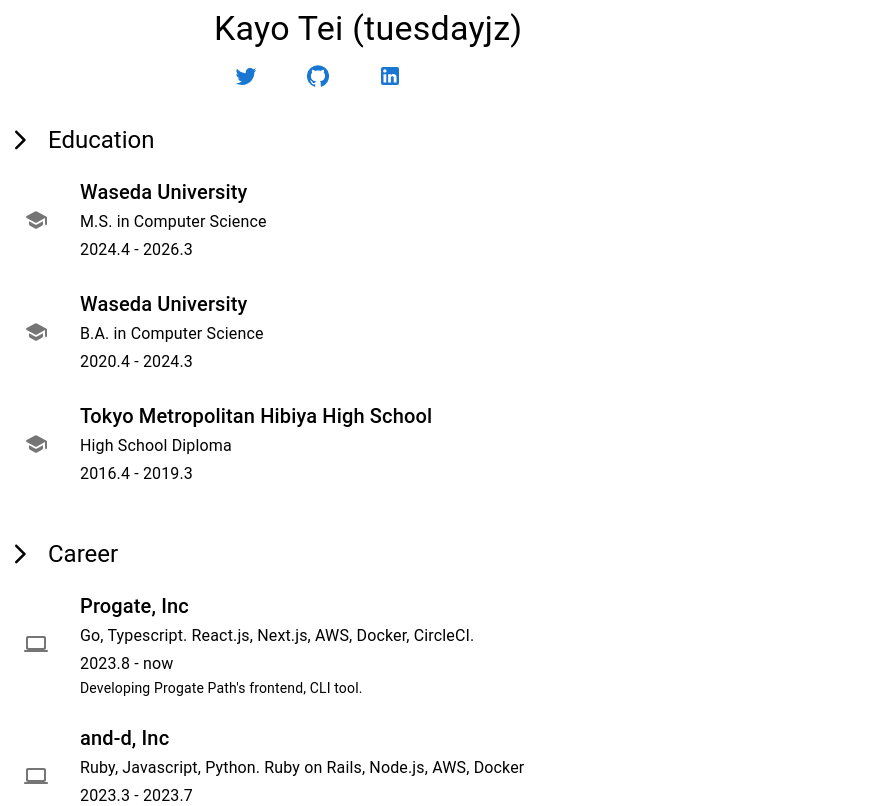
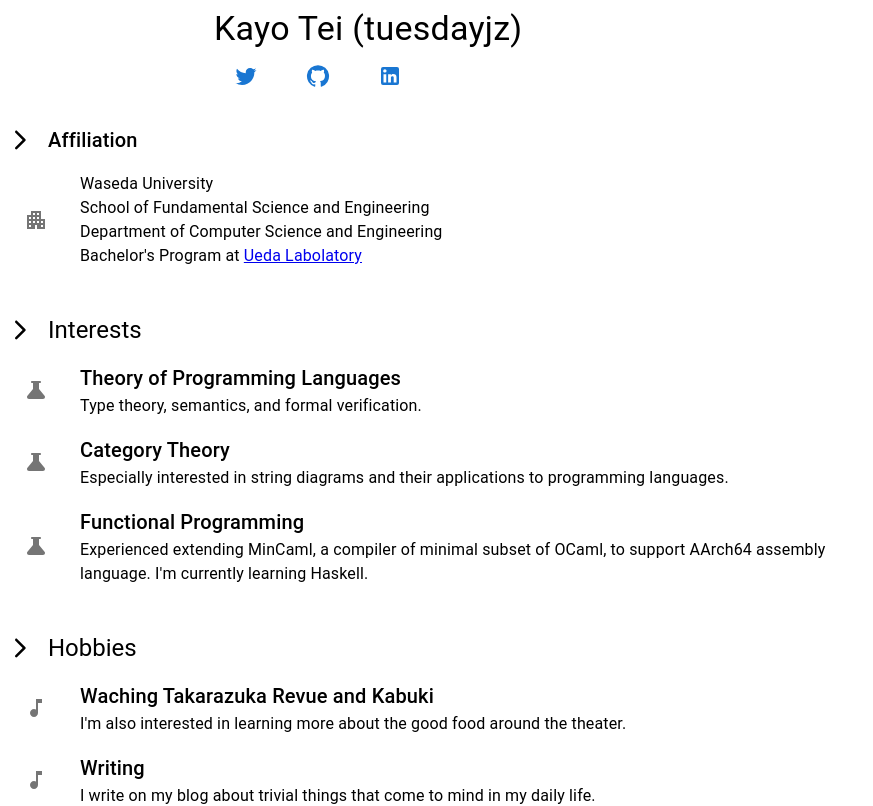
Before and after one commit to tuesdayjz/tuesdayjz.github.io, a Next.js app: page / in a window 1280 px wide. Shown: the top 806 px of the page, without its empty margins (0-873 px from the left). Built offline with nearby package versions, Linux system fonts and the light colour scheme.

Commit message:
add affiliation, hobbies, interests

```diff
--- a/app/page.tsx
+++ b/app/page.tsx
@@ -2,9 +2,16 @@
 import { NextPage } from "next";
 import Education from "@/components/education";
 import Career from "@/components/career";
+import Hobby from "@/components/hobby";
+import Interest from "@/components/interest";
+import Affiliation from "@/components/affiliation";
+
 const Portfolio: NextPage = () => {
   return (
-    <Box sx={{ alignItems: "center" }}>
+    <Box maxWidth="md">
+      <Affiliation />
+      <Interest />
+      <Hobby />
       <Education />
       <Career />
     </Box>
--- /dev/null
+++ b/components/affiliation.tsx
@@ -0,0 +1,46 @@
+import { Apartment, ArrowForwardIosRounded } from "@mui/icons-material";
+import {
+  Box,
+  Typography,
+  Stack,
+  List,
+  ListItem,
+  ListItemText,
+  ListItemIcon,
+} from "@mui/material";
+import Link from "next/link";
+
+const Affiliation = () => {
+  return (
+    <Box maxWidth="md">
+      <Stack direction="row" spacing={2} alignItems="center" mt="30px">
+        <ArrowForwardIosRounded />
+        <Typography variant="h6">Affiliation</Typography>
+      </Stack>
+      <List dense>
+        <ListItem>
+          <ListItemIcon>
+            <Apartment />
+          </ListItemIcon>
+          <ListItemText>
+            <Typography variant="body1">Waseda University</Typography>
+            <Typography variant="body1">
+              School of Fundamental Science and Engineering
+            </Typography>
+            <Typography variant="body1">
+              Department of Computer Science and Engineering
+            </Typography>
+            <Typography variant="body1">
+              Bachelor's Program at{" "}
+              <Link href="https://www.ueda.info.waseda.ac.jp/index_j.html">
+                Ueda Labolatory
+              </Link>
+            </Typography>
+          </ListItemText>
+        </ListItem>
+      </List>
+    </Box>
+  );
+};
+
+export default Affiliation;
--- a/components/career.tsx
+++ b/components/career.tsx
@@ -1,9 +1,4 @@
-import {
-  ArrowForwardIosRounded,
-  CircleRounded,
-  ComputerRounded,
-  DoneOutlineRounded,
-} from "@mui/icons-material";
+import { ArrowForwardIosRounded, ComputerRounded } from "@mui/icons-material";
 import {
   Box,
   List,
@@ -15,7 +10,7 @@
 } from "@mui/material";
 
 const CareerItem = (props: {
-  affiliation: string;
+  company: string;
   stack: string;
   date: string;
   description: string;
@@ -26,10 +21,10 @@
         <ComputerRounded />
       </ListItemIcon>
       <ListItemText>
-        <Typography variant="h6">{props.affiliation}</Typography>
+        <Typography variant="h6">{props.company}</Typography>
         <Typography variant="subtitle1">{props.stack}</Typography>
         <Typography variant="subtitle1">{props.date}</Typography>
-        <Typography variant="body2">{props.description}</Typography>
+        <Typography variant="body1">{props.description}</Typography>
       </ListItemText>
     </ListItem>
   );
@@ -37,21 +32,21 @@
 
 const Career = () => {
   return (
-    <Box sx={{ alignSelf: "center" }}>
+    <Box maxWidth="md">
       <Stack direction="row" spacing={2} alignItems="center" mt="30px">
         <ArrowForwardIosRounded />
         <Typography variant="h5">Career</Typography>
       </Stack>
       <List>
         <CareerItem
-          affiliation="Progate, Inc"
+          company="Progate, Inc"
           stack="Go, Typescript. React.js, Next.js, AWS, Docker, CircleCI."
           date="2023.8 - now"
           description="Developing Progate Path's frontend, CLI tool."
         />
         <CareerItem
-          affiliation="and-d, Inc"
-          stack="Ruby, Javascript, Python. Ruby on Rails, Node.js, AWS, Docker"
+          company="and-d, Inc"
+          stack="Ruby, Javascript, Python. Ruby on Rails, Node.js, AWS, Docker."
           date="2023.3 - 2023.7"
           description="Developed a AI-based powerpoint slide generator, and a signage system for a large-scale event."
         />
--- a/components/education.tsx
+++ b/components/education.tsx
@@ -30,12 +30,12 @@
 
 const Education = () => {
   return (
-    <Box sx={{ alignSelf: "center" }}>
+    <Box maxWidth="md">
       <Stack direction="row" spacing={2} alignItems="center" mt="30px">
         <ArrowForwardIosRounded />
         <Typography variant="h5">Education</Typography>
       </Stack>
-      <List>
+      <List dense>
         <EducationItem
           school="Waseda University"
           degree="M.S. in Computer Science"
--- /dev/null
+++ b/components/hobby.tsx
@@ -0,0 +1,49 @@
+import {
+  Box,
+  Stack,
+  List,
+  Typography,
+  ListItem,
+  ListItemIcon,
+  ListItemText,
+} from "@mui/material";
+import { ArrowForwardIosRounded, MusicNote } from "@mui/icons-material";
+
+const HobbyItem = (props: { hobby: string; description?: string }) => {
+  return (
+    <ListItem>
+      <ListItemIcon>
+        <MusicNote />
+      </ListItemIcon>
+      <ListItemText>
+        <Typography variant="h6">{props.hobby}</Typography>
+        {props.description ? (
+          <Typography variant="body1">{props.description}</Typography>
+        ) : null}
+      </ListItemText>
+    </ListItem>
+  );
+};
+
+const Hobby = () => {
+  return (
+    <Box maxWidth="md">
+      <Stack direction="row" spacing={2} alignItems="center" mt="30px">
+        <ArrowForwardIosRounded />
+        <Typography variant="h5">Hobbies</Typography>
+      </Stack>
+      <List dense>
+        <HobbyItem
+          hobby="Waching Takarazuka Revue and Kabuki"
+          description="I'm also interested in learning more about the good food around the theater."
+        />
+        <HobbyItem
+          hobby="Writing"
+          description="I write on my blog about trivial things that come to mind in my daily life."
+        />
+      </List>
+    </Box>
+  );
+};
+
+export default Hobby;
--- /dev/null
+++ b/components/interest.tsx
@@ -0,0 +1,53 @@
+import {
+  Box,
+  Stack,
+  List,
+  Typography,
+  ListItem,
+  ListItemIcon,
+  ListItemText,
+} from "@mui/material";
+import { ArrowForwardIosRounded, ScienceRounded } from "@mui/icons-material";
+
+const InterestItem = (props: { interest: string; description?: string }) => {
+  return (
+    <ListItem>
+      <ListItemIcon>
+        <ScienceRounded />
+      </ListItemIcon>
+      <ListItemText>
+        <Typography variant="h6">{props.interest}</Typography>
+        {props.description ? (
+          <Typography variant="body1">{props.description}</Typography>
+        ) : null}
+      </ListItemText>
+    </ListItem>
+  );
+};
+
+const Interest = () => {
+  return (
+    <Box maxWidth="md">
+      <Stack direction="row" spacing={2} alignItems="center" mt="30px">
+        <ArrowForwardIosRounded />
+        <Typography variant="h5">Interests</Typography>
+      </Stack>
+      <List dense>
+        <InterestItem
+          interest="Theory of Programming Languages"
+          description="Type theory, semantics, and formal verification."
+        />
+        <InterestItem
+          interest="Category Theory"
+          description="Especially interested in string diagrams and their applications to programming languages."
+        />
+        <InterestItem
+          interest="Functional Programming"
+          description="Experienced extending MinCaml, a compiler of minimal subset of OCaml, to support AArch64 assembly language. I'm currently learning Haskell."
+        />
+      </List>
+    </Box>
+  );
+};
+
+export default Interest;
```
